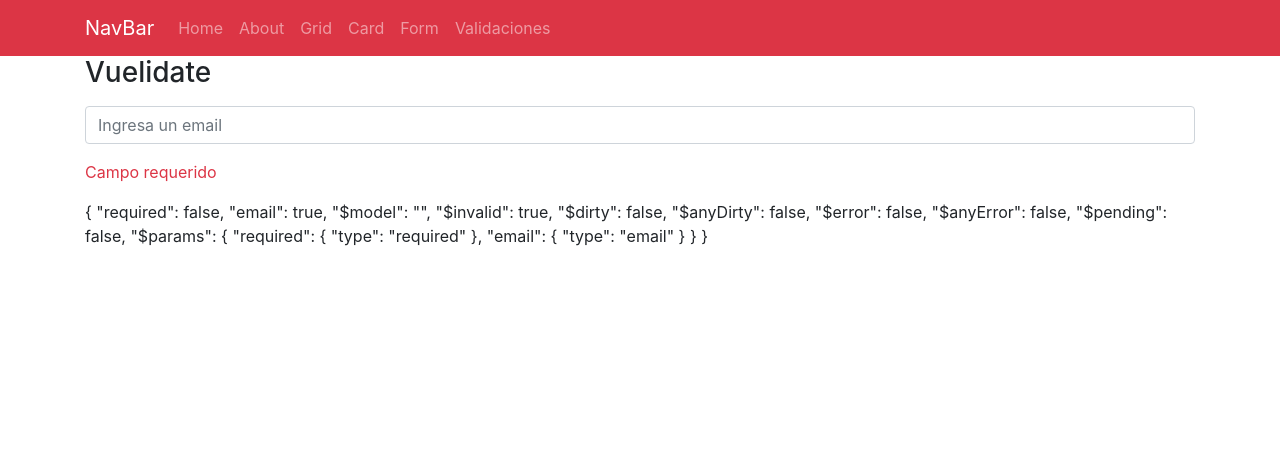
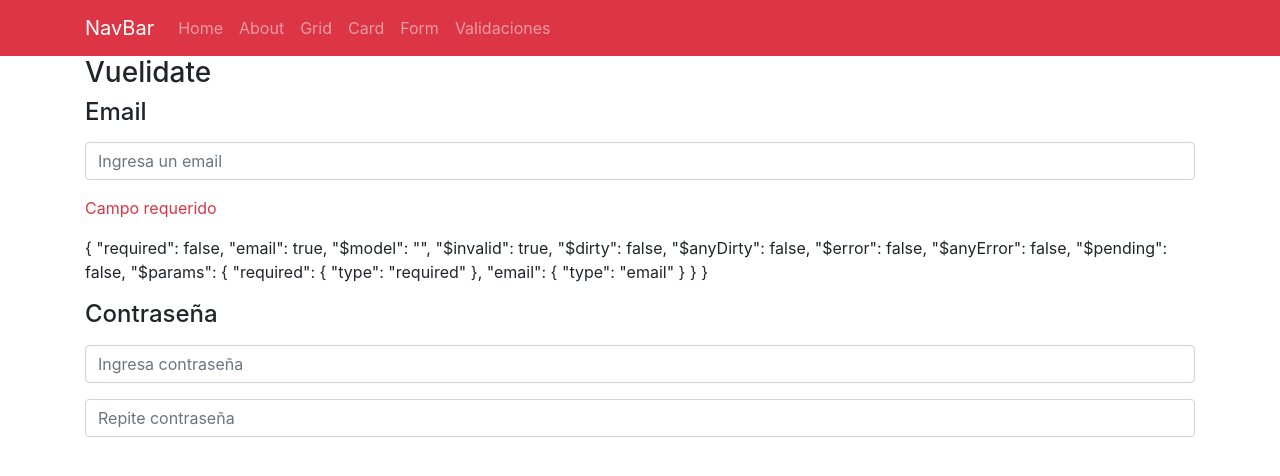
Before and after one commit to javierc22/proyecto-vue-06, a Vue app: page /validacion in a window 1280 px wide. Shown: the top 476 px of the page. Built offline with nearby package versions, Linux system fonts and the light colour scheme.

Commit message:
Validación de contraseña

```diff
--- a/src/views/Validacion.vue
+++ b/src/views/Validacion.vue
@@ -2,25 +2,41 @@
   <div>
     <h3>Vuelidate</h3>
     <form>
+      <h4>Email</h4>
       <input type="email" placeholder="Ingresa un email" class="form-control my-3" v-model="$v.email.$model" :class="{'is-invalid' : $v.email.$error}">
       <p class="text-danger" v-if="!$v.email.email">Este email es incorrecto</p>
       <p class="text-danger" v-if="!$v.email.required">Campo requerido</p>
       <p>{{ $v.email }}</p>
+
+      <h4>Contraseña</h4>
+      <input type="password" placeholder="Ingresa contraseña" class="form-control my-3" v-model="$v.password.$model" :class="{'is-invalid' : $v.password.$error}">
+      <p class="text-danger" v-if="!$v.password.minLength">Mínimo 5 carácteres</p>
+      <input type="password" placeholder="Repite contraseña" class="form-control my-3" v-model="$v.repeatPassword.$model" :class="{'is-invalid' : $v.repeatPassword.$error}">
+      <p class="text-danger" v-if="!$v.repeatPassword.sameAsPassword">La contraseña no coincide</p>
     </form>
   </div>
 </template>
 
 <script>
-import { required, email } from 'vuelidate/lib/validators'
+import { required, email, sameAs, minLength } from 'vuelidate/lib/validators'
 
 export default {
   data() {
     return {
       email: '',
+      password: '',
+      repeatPassword: '',
     }
   },
   validations: {
-    email: { required, email}
+    email: { required, email},
+    password: {
+      required,
+      minLength: minLength(5)
+    },
+    repeatPassword: {
+      sameAsPassword: sameAs('password')
+    }
   }
 }
 </script>
```
